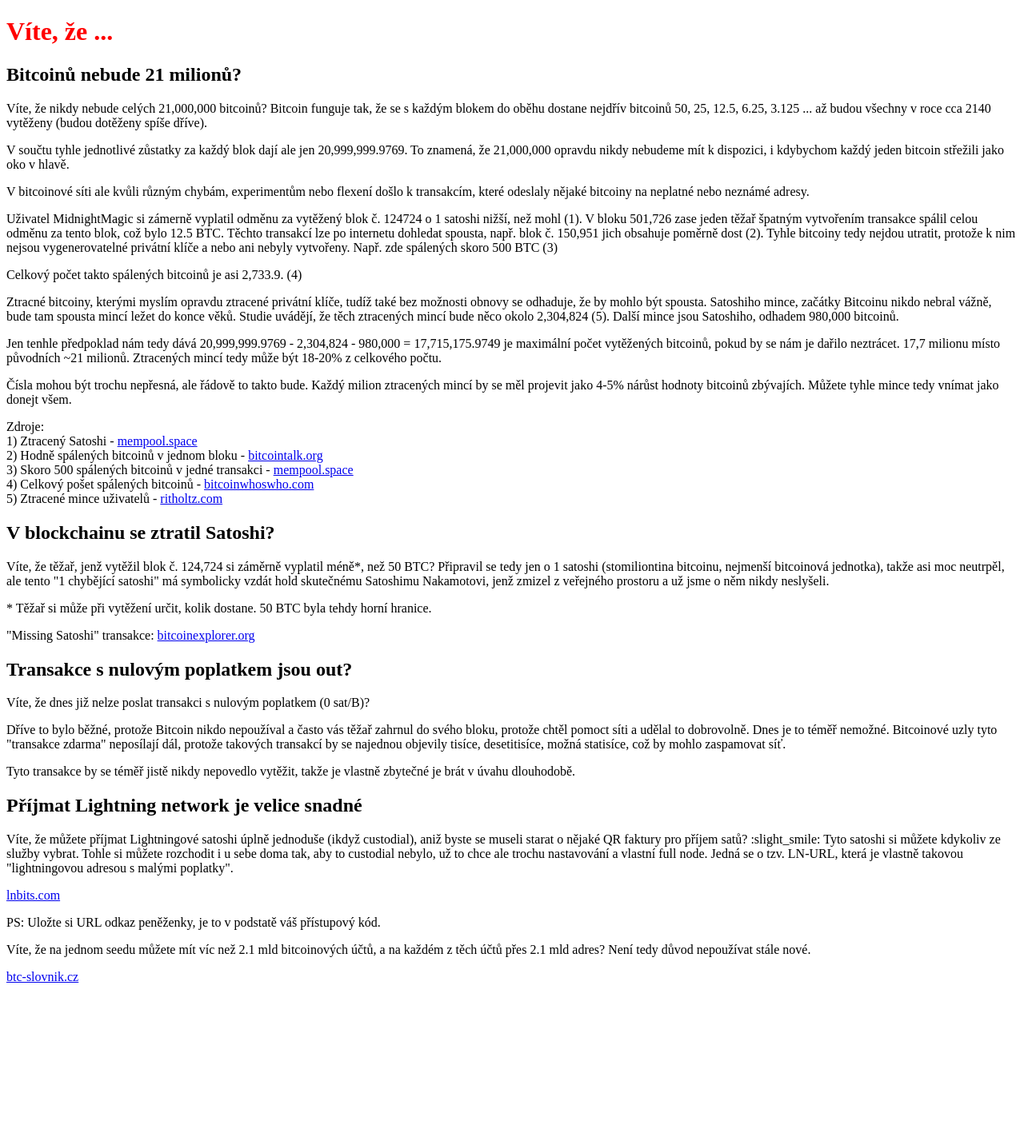
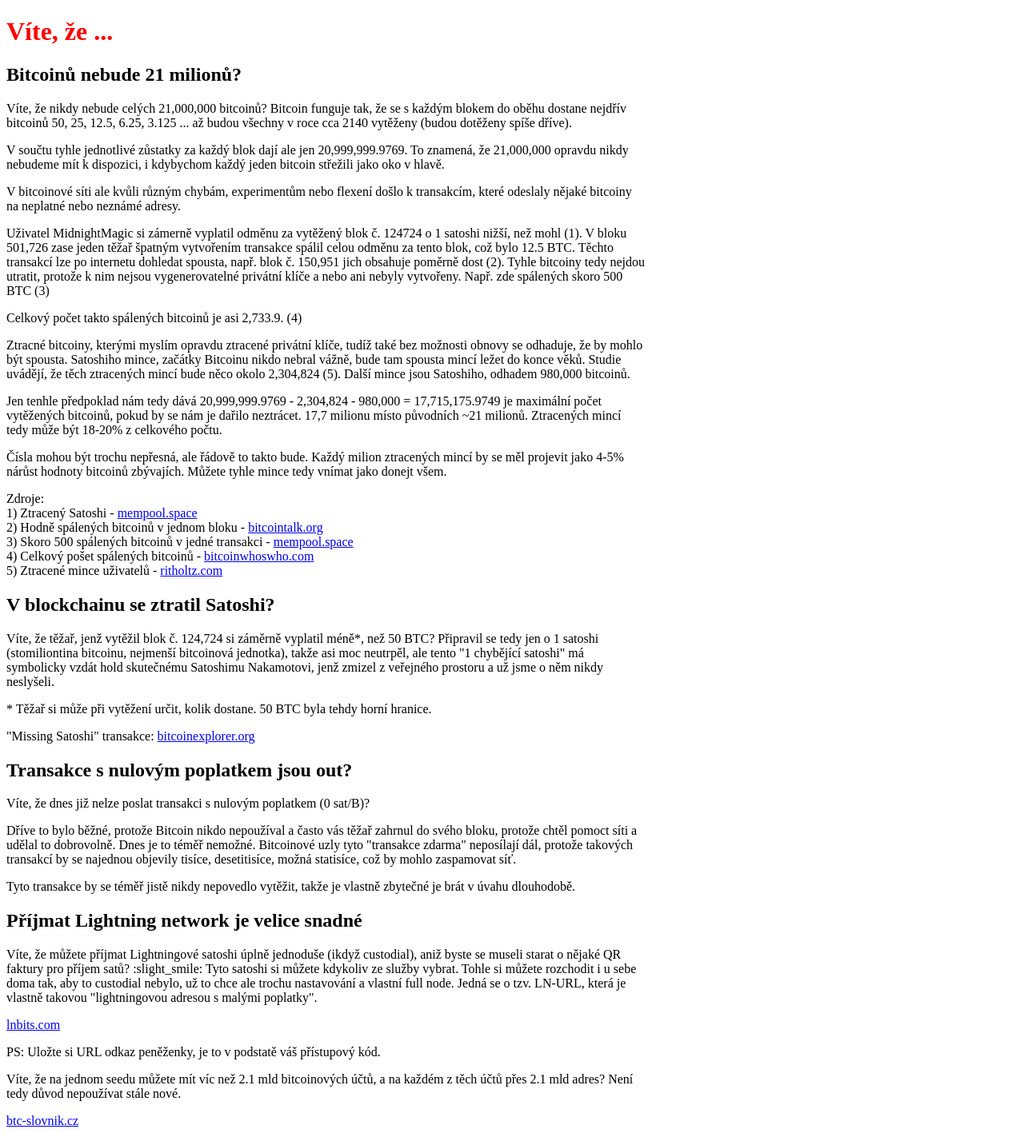
Before and after one commit to gorrdy/gorrdy.github.io, a PHP site: page / in a window 1280 px wide. Shown: the whole page at 80% size. Before the commit the page ends 1229 px from the top, so only its background shows below. Run offline with PHP 8.4, Linux system fonts and the light colour scheme.

Commit message:
Update styles.css

```diff
--- a/css/styles.css
+++ b/css/styles.css
@@ -1,3 +1,6 @@
+body {
+  width:800px;
+}
 h1 {
   color: red;
 }
```
